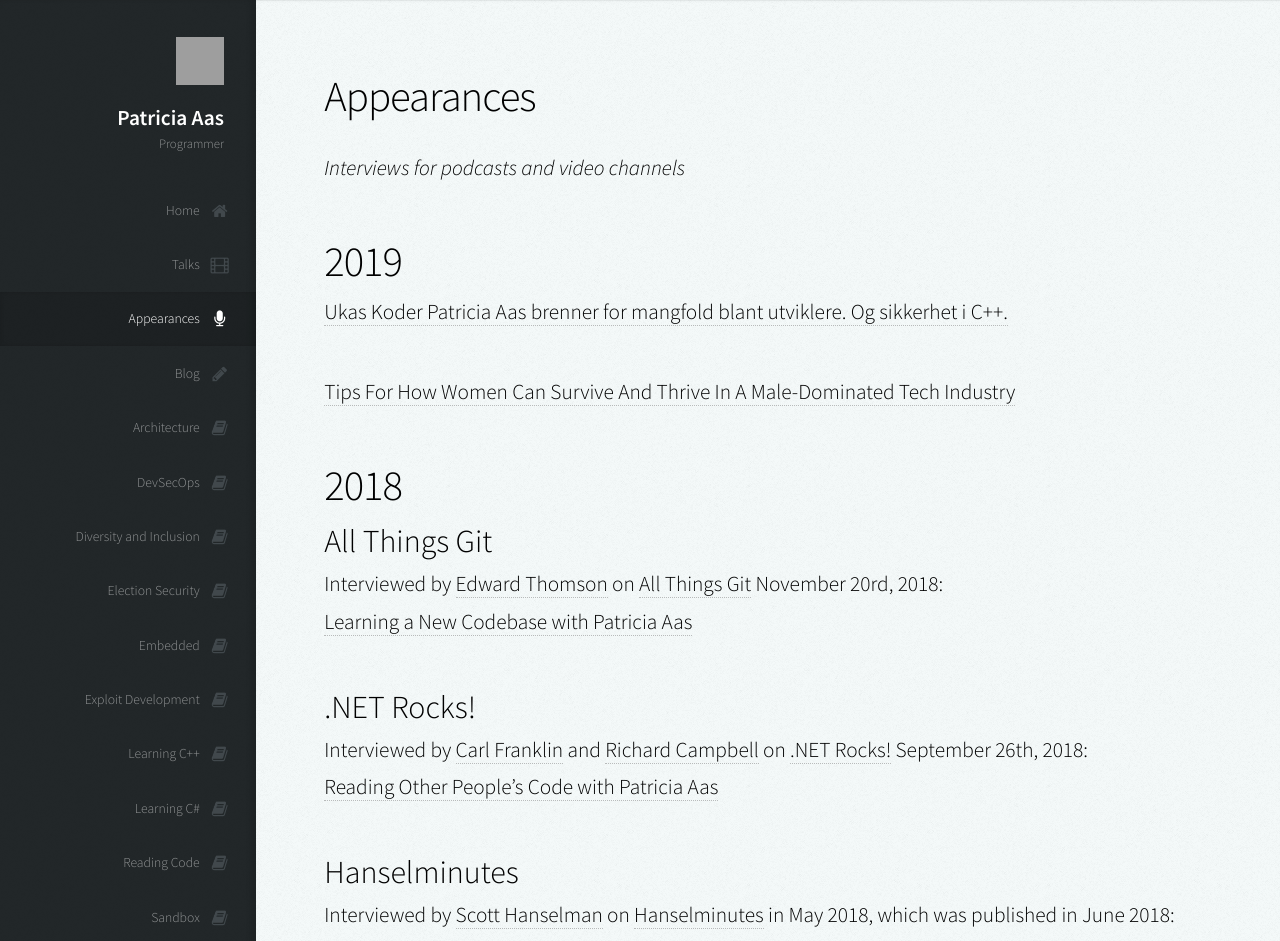
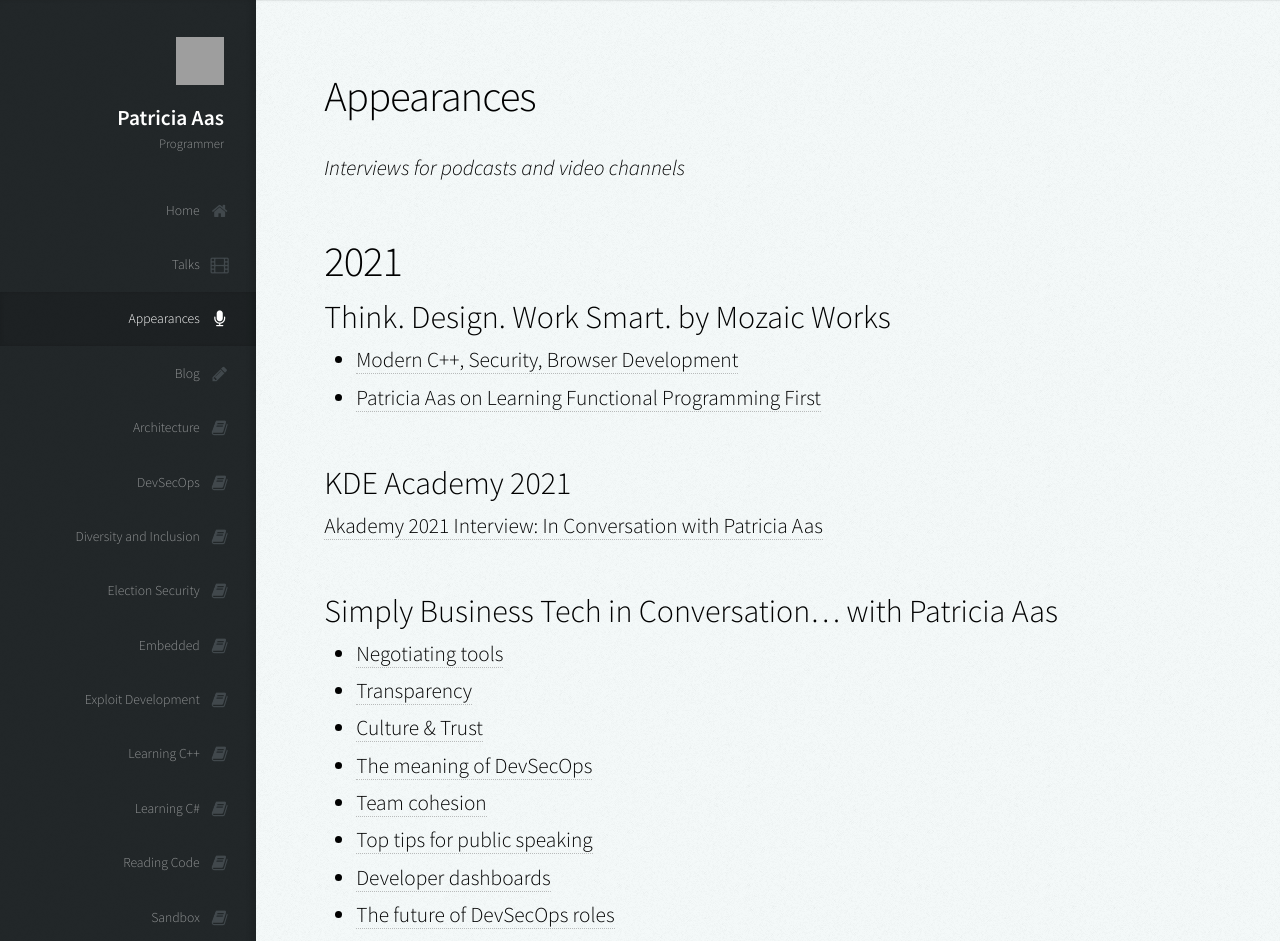
Before and after one commit to patricia-gallardo/patricia-gallardo.github.io, a Jekyll site: the page built from appearences.md, in a window 1280 px wide and 1400 px high. Shown: the top 941 px of the window. Built offline with Jekyll 4.4.1, drawn with Linux system fonts in a browser that asks for light colours; nearby versions of some CDN libraries; some of the changed text lies outside the part shown; grey boxes are pictures that could not be loaded.

Commit message:
Add some podcasts

```diff
--- a/appearences.md
+++ b/appearences.md
@@ -6,10 +6,47 @@ icon: fa-microphone
 order: 3
 ---
 
+## 2021
+
+### Think. Design. Work Smart. by Mozaic Works
+
+- [Modern C++, Security, Browser Development](https://youtu.be/csLe1IK7X5U)
+- [Patricia Aas on Learning Functional Programming First](https://youtu.be/pgxlmrUBnfE)
+
+### KDE Academy 2021
+[Akademy 2021 Interview: In Conversation with Patricia Aas](https://youtu.be/SstImBJHRHM)
+
+### Simply Business Tech in Conversation... with Patricia Aas
+
+- [Negotiating tools](https://youtu.be/7isItvwXRrI)
+- [Transparency](https://youtu.be/Y6z4JhXcjK8)
+- [Culture & Trust](https://youtu.be/wKJqtB9rXP8)
+- [The meaning of DevSecOps](https://youtu.be/V5LTpNquYTQ)
+- [Team cohesion](https://youtu.be/NPny48UcJbo)
+- [Top tips for public speaking](https://youtu.be/QYsbKvNmIlQ)
+- [Developer dashboards](https://youtu.be/cvQ6MKxmtJw)
+- [The future of DevSecOps roles](https://youtu.be/olBXLGRZRbw)
+- [Event Driven Architecture](https://youtu.be/p-Xo2N36IAM)
+- [DevSecOps metrics](https://youtu.be/LBSpiRQCcWE)
+- [The best tool sets](https://youtu.be/2_evs1OMWuQ)
+- [Problem solving](https://youtu.be/KjjOwVOpieI)
+
+## 2020
+
+### CppCast Episode 279: *TurtleBrowser with Patricia Aas*
+Interviewed by [Rob Irving](https://twitter.com/robwirving) and [Jason Turner](https://twitter.com/lefticus) on [CppCast](https://cppcast.com/turtle-browser-patricia-aas/) in December 2020.
+* [CppCast Episode 279: TurtleBrowser with Patricia Aas (Video)](https://youtu.be/Xw7PAhT7FPc)
+
 ## 2019
 
+### CppCast Episode 219: *Election Security with Patricia Aas*
+Interviewed by [Rob Irving](https://twitter.com/robwirving) and [Jason Turner](https://twitter.com/lefticus) on [CppCast](https://cppcast.com/patricia-aas-election-security/) in October 2019.
+* [CppCast Episode 219: Election Security with Patricia Aas (Video)](https://youtu.be/38v7JUDuQ7A)
+
+### Kode24
 [Ukas Koder Patricia Aas brenner for mangfold blant utviklere. Og sikkerhet i C++.](https://www.kode24.no/ukas-koder/som-kvinne-har-det-vaert-slitsomt-a-alltid-matte-bevise-at-jeg-kan-det-jeg-driver-med/71027719)
 
+### Forbes
 [Tips For How Women Can Survive And Thrive In A Male-Dominated Tech Industry](https://www.forbes.com/sites/sheilacallaham/2019/03/14/tips-for-how-women-can-survive-and-thrive-in-a-male-dominated-tech-industry/)
 
 ## 2018
@@ -35,9 +72,10 @@ Interview in Digi (Norwegian online newspaper) [– Koding var alt jeg likte med
 
 ## 2017
 
-### CppCast
+### CppCast Episode 120: *Java with Patricia Aas*
 Interviewed by [Rob Irving](https://twitter.com/robwirving) and [Jason Turner](https://twitter.com/lefticus) on [CppCast](http://cppcast.com/2017/09/patricia-aas/) in September 2017.
 <iframe style="border: solid 1px #dedede;"  src="https://app.stitcher.com/splayer/f/61449/51640971" width="220" height="150" frameborder="0" scrolling="no"></iframe>
+* [CppCast Episode 120: Java with Patricia Aas](https://youtu.be/stxB-BZSUYo)
 
 ### Channel9
 Interviewed by [Seth Juarez](https://twitter.com/sethjuarez) on [Channel9](https://channel9.msdn.com/Events/NDC/NDC-Oslo-2017/C9L15) during NDC Oslo in June 2017
```
